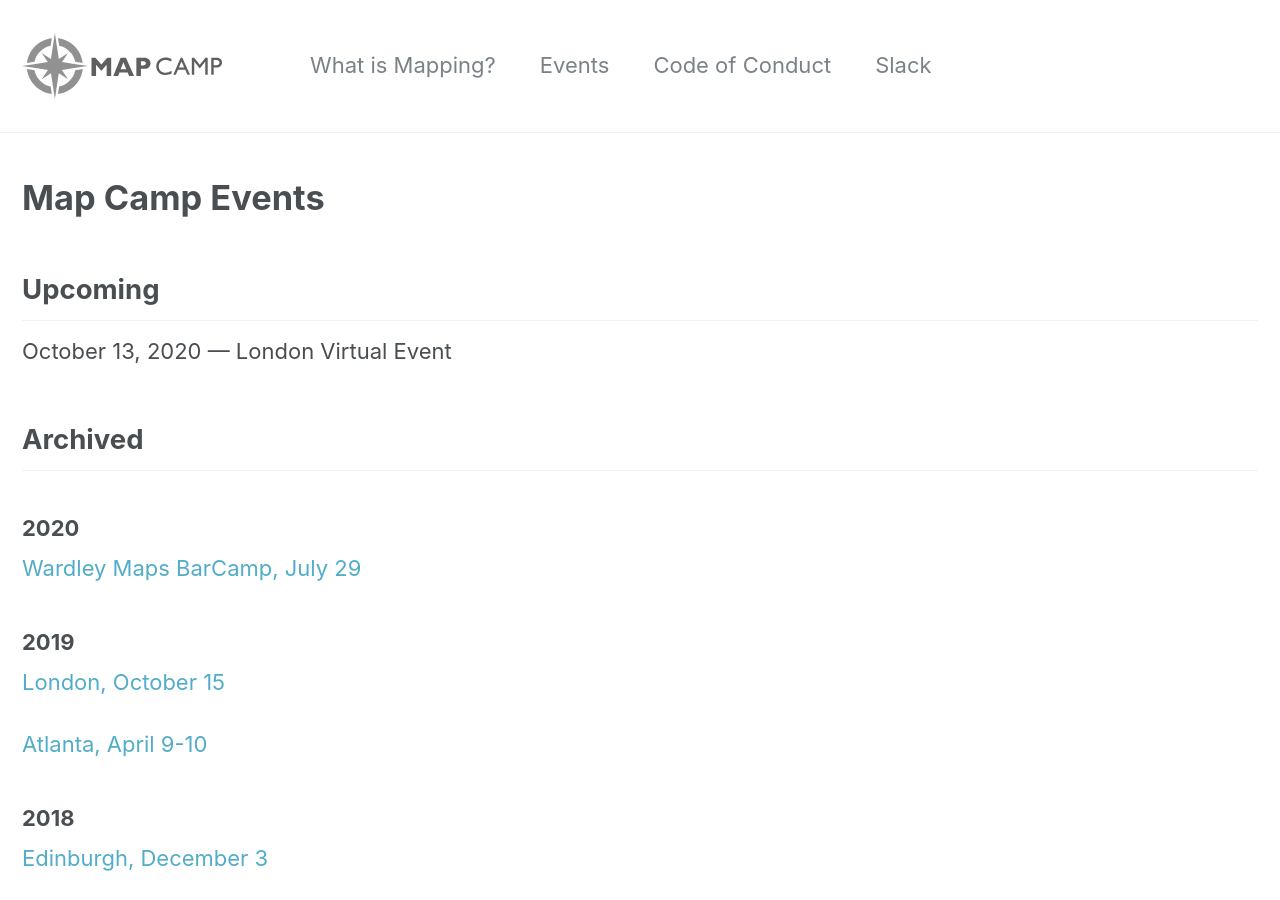
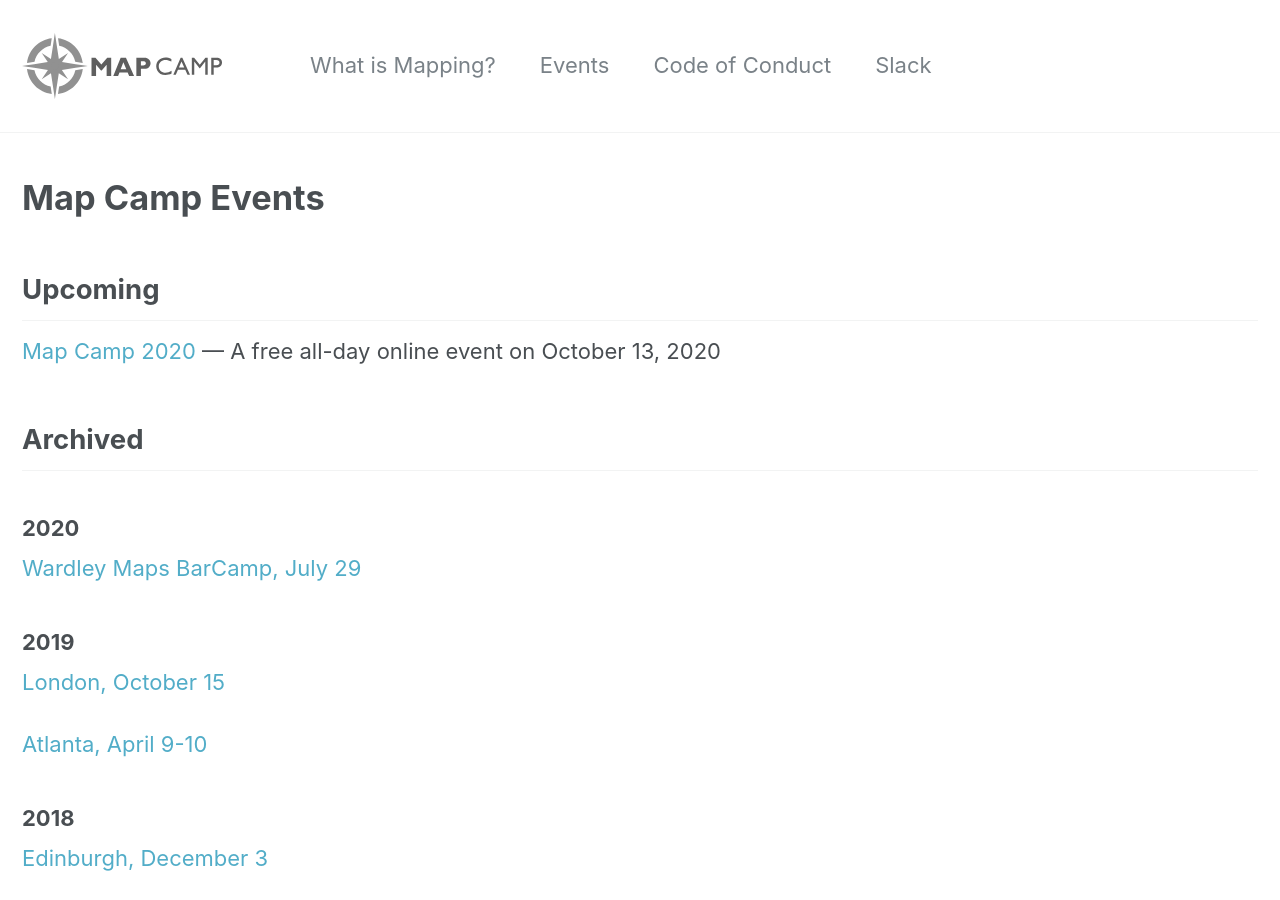
Before and after one commit to mapcampcommittee/mapcampcommittee.github.io, a Jekyll site: the page built from _pages/events.html, in a window 1280 px wide and 900 px high. Built offline with Jekyll 4.4.1, drawn with Linux system fonts in a browser that asks for light colours.

Commit message:
Map Camp 2020

```diff
--- a/_pages/events.html
+++ b/_pages/events.html
@@ -11,7 +11,7 @@ classes:
 
 <h2>Upcoming</h2>
 
-<p>October 13, 2020 — London Virtual Event</p>
+<p><a href="https://leadingedgeforum.com/events/map-camp-online/">Map Camp 2020</a> — A free all-day online event on October 13, 2020 </p>
 
 <h2>Archived</h2>
 
```
